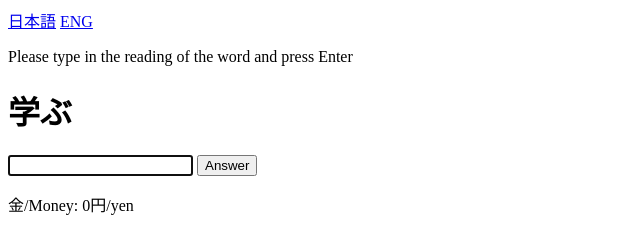
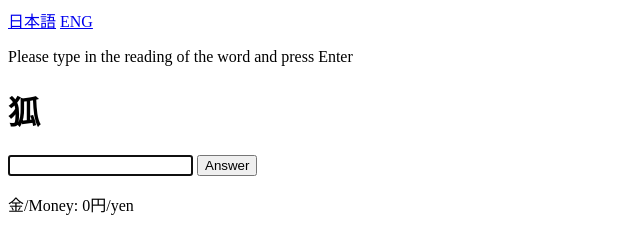
Before and after one commit to Kitsune7X/manabu, a plain HTML site: page index.html in a window 1280 px wide. Shown: the full height of the page, 0-640 px from the left. Drawn offline with Linux system fonts and the light colour scheme.

Commit message:
feat: dynamic display current word from Word object
The HTML now will display the word corresponding to word.kotoba

```diff
--- a/index.html
+++ b/index.html
@@ -18,8 +18,7 @@
         <a href="./index.html">ENG</a>
     </div>
     <p>Please type in the reading of the word and press Enter</p>
-    <div>
-        <h1>学ぶ</h1>
+    <div class="word-display">
     </div>
     <div>
         <input autocomplete="off" autofocus type="text" id="answer" name="q" required>
--- a/js/app.js
+++ b/js/app.js
@@ -2,6 +2,24 @@ const answer = document.getElementById("answer");
 const result = document.getElementById("result");
 const button = document.getElementById("button");
 const money = document.getElementById("money");
+
+// "Word"としてオブジェクトを作成 -- Create "Word" object
+// const word = {
+//     id: 1,
+//     kotoba: "学ぶ",
+//     kotai: ["まなぶ", "manabu"],
+//     honyaku: "Study"
+// }
+
+const word = {
+    id: 1,
+    kotoba: "狐",
+    kotai: ["きつね", "kitsune"],
+    honyaku: "Fox"
+}
+
+const text = document.querySelector(".word-display");
+text.innerHTML = `<h1>${word.kotoba}</h1>`;
 
 let yen = 0;
 
@@ -41,10 +59,4 @@ function checkAnswer() {
     return false;
 }
 
-// "Word"としてオブジェクトを作成 -- Create "Word" object
-const word = {
-    id: 1,
-    kotoba: "学ぶ",
-    kotai: ["まなぶ", "manabu"],
-    honyaku: "Study"
-}
+console.log(word.kotoba);
```
